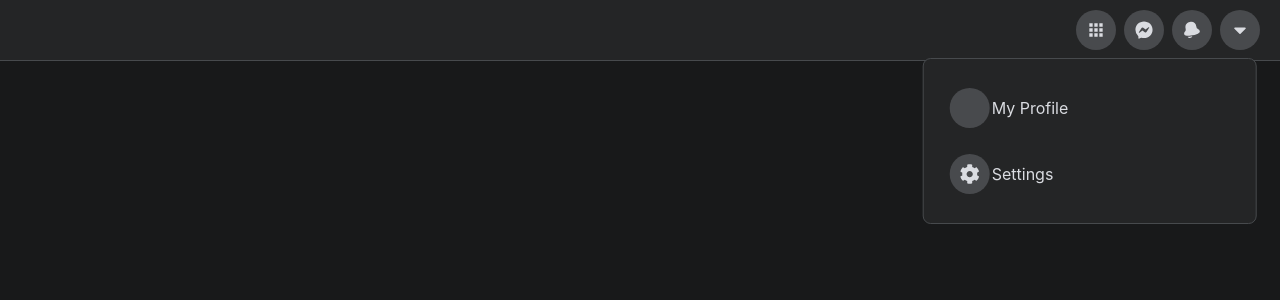
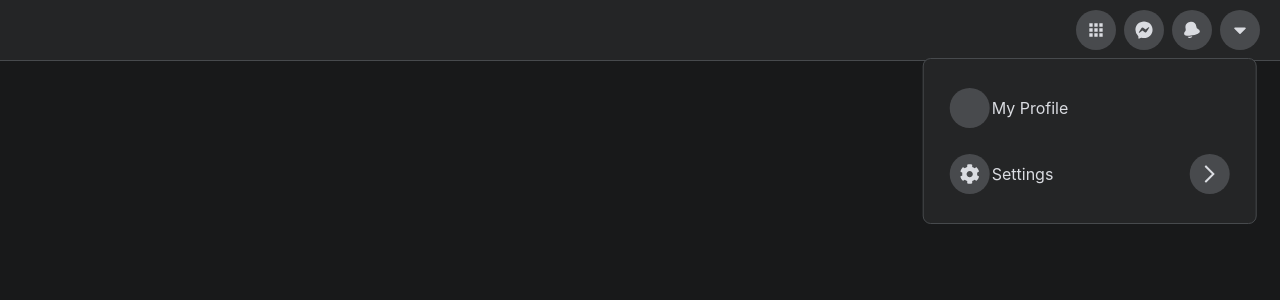
Before and after one commit to fmorrisey/FB_DropDown, a React (Create React App) app: page / in a window 1280 px wide. Shown: the top 300 px of the page. Built offline with nearby package versions, Linux system fonts and the light colour scheme.

Commit message:
Inline ternary for conditional rendering of the right icon to creat a clean menu

```diff
--- a/package.json
+++ b/package.json
@@ -8,6 +8,7 @@
     "@testing-library/jest-dom": "^5.12.0",
     "@testing-library/react": "^11.2.6",
     "@testing-library/user-event": "^12.8.3",
+    "classnames": "^2.3.1",
     "feather-icons": "^4.28.0",
     "react": "^17.0.2",
     "react-dom": "^17.0.2",
--- a/src/App.js
+++ b/src/App.js
@@ -11,6 +11,7 @@ import AppsIcon from "@material-ui/icons/Apps";
 
 import React, { useState } from "react";
 import { CSSTransition } from "react-transition-group";
+import classNames from "classnames";
 
 function App() {
   return (
@@ -67,7 +68,9 @@ function DropdownMenu() {
 
         {props.children}
 
-        <span className="icon-right">{props.rightIcon}</span>
+        <span className={props.rightIcon ? "icon-button icon-right" : ""}>
+          {props.rightIcon}
+        </span>
       </a>
     );
   }
@@ -106,10 +109,9 @@ function DropdownMenu() {
       >
         <div className="menu">
           <DropdownItem leftIcon={<ArrowIcon />} goToMenu="main" />
-          <DropdownItem>Settings</DropdownItem>
-          <DropdownItem>Settings</DropdownItem>
-          <DropdownItem>Settings</DropdownItem>
-          <DropdownItem>Settings</DropdownItem>
+          <DropdownItem leftIcon={<CogIcon />} rightIcon={<ChevronIcon />}>
+            Settings
+          </DropdownItem>
           <DropdownItem>Settings</DropdownItem>
         </div>
       </CSSTransition>
```
Also changed, not shown: 1 other file (tests, documents, lock files or other folders).
